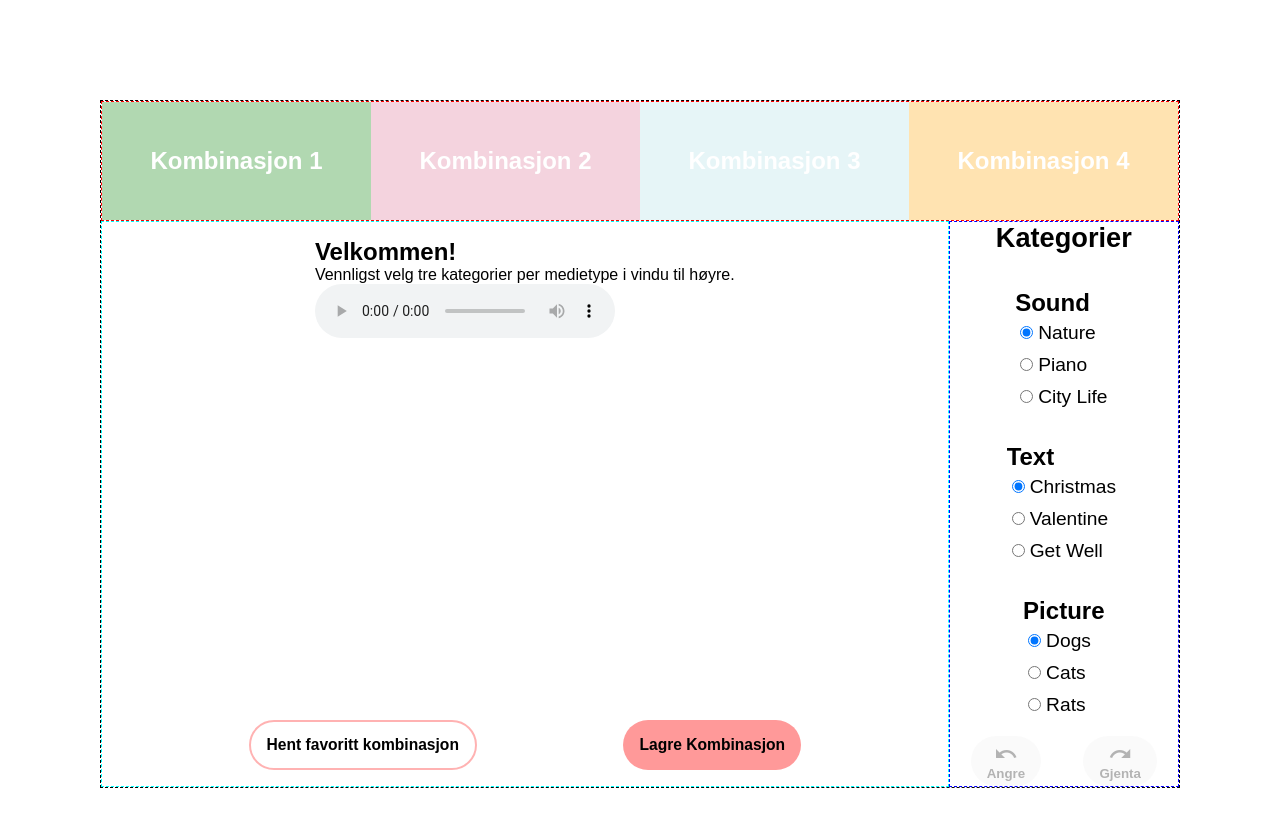
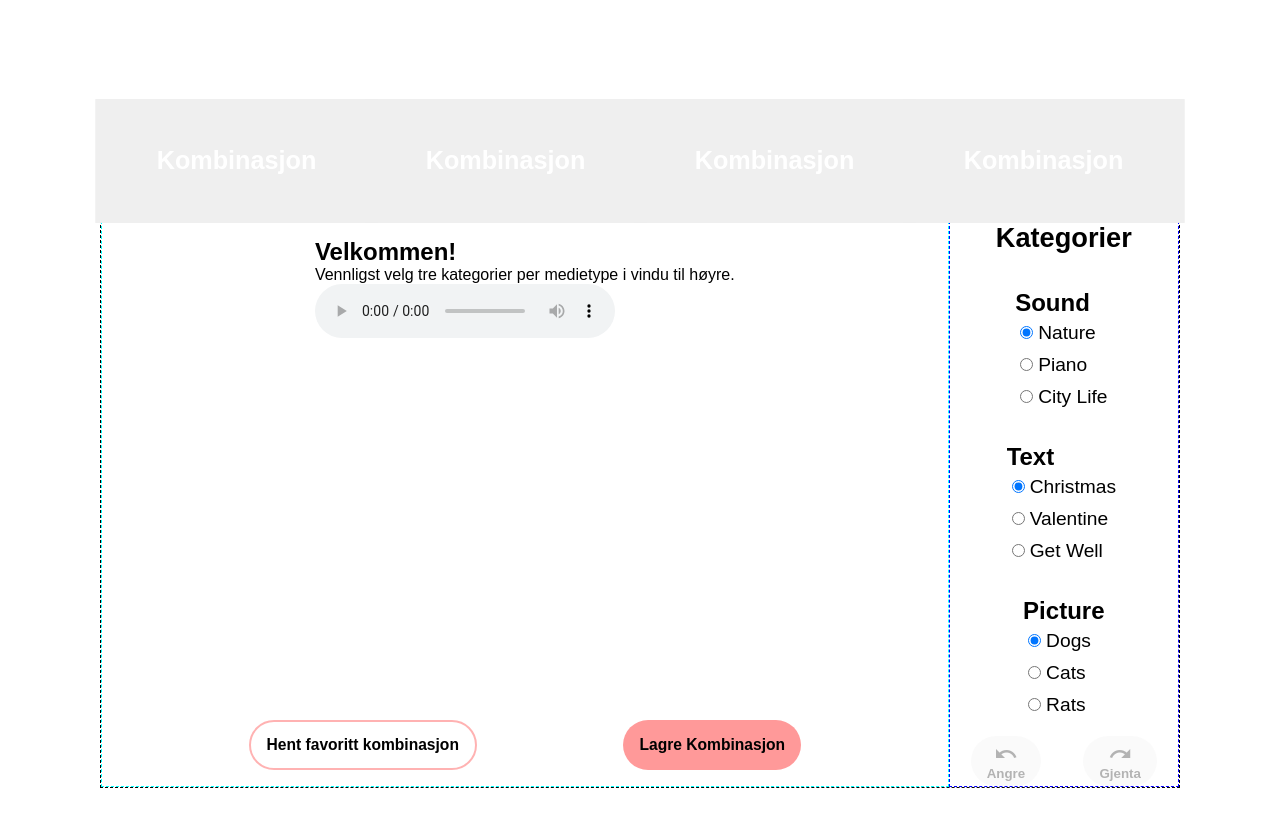
Before and after one commit to harkamalsi/react-SPA, a React (Create React App) app: page / in a window 1280 px wide. Shown: the top 826 px of the page. Built offline with nearby package versions, Linux system fonts and the light colour scheme.

Commit message:
Forgot to add key to tabChoice components.

```diff
--- a/src/components/tabdisplay/Tabdisplay.js
+++ b/src/components/tabdisplay/Tabdisplay.js
@@ -9,7 +9,14 @@ const Tabdisplay = props => {
 const createTabChoices = props => {
   let choices = [];
   for (let i = 1; i <= 4; i++) {
-    choices.push(<TabChoice tabNumber={i} onClick={props.onClick} value={i} selectedTab={props.selectedTab} />);
+    choices.push(
+      <TabChoice
+        key={i}
+        onClick={props.onClick}
+        value={i}
+        selectedTab={props.selectedTab}
+      />
+    );
   }
 
   return choices;
--- a/src/components/ui/tabchoice/Tabchoice.js
+++ b/src/components/ui/tabchoice/Tabchoice.js
@@ -2,22 +2,15 @@ import React from 'react';
 import './Tabchoice.css';
 
 const Tabchoice = props => {
-
-
-
-
   return (
     <div className='tabchoice'>
       <button
-        className={`combination${props.selectedTab==props.tabNumber ? " show" : ""}`}
-        id={`combination${props.tabNumber}`}
+        className={`combination${props.selectedTab == props.id ? ' show' : ''}`}
+        id={`combination${props.id}`}
         value={props.value}
         onClick={props.onClick}
       >
-
-        Kombinasjon {props.tabNumber}
-
-
+        Kombinasjon {props.id}
       </button>
     </div>
   );
```
